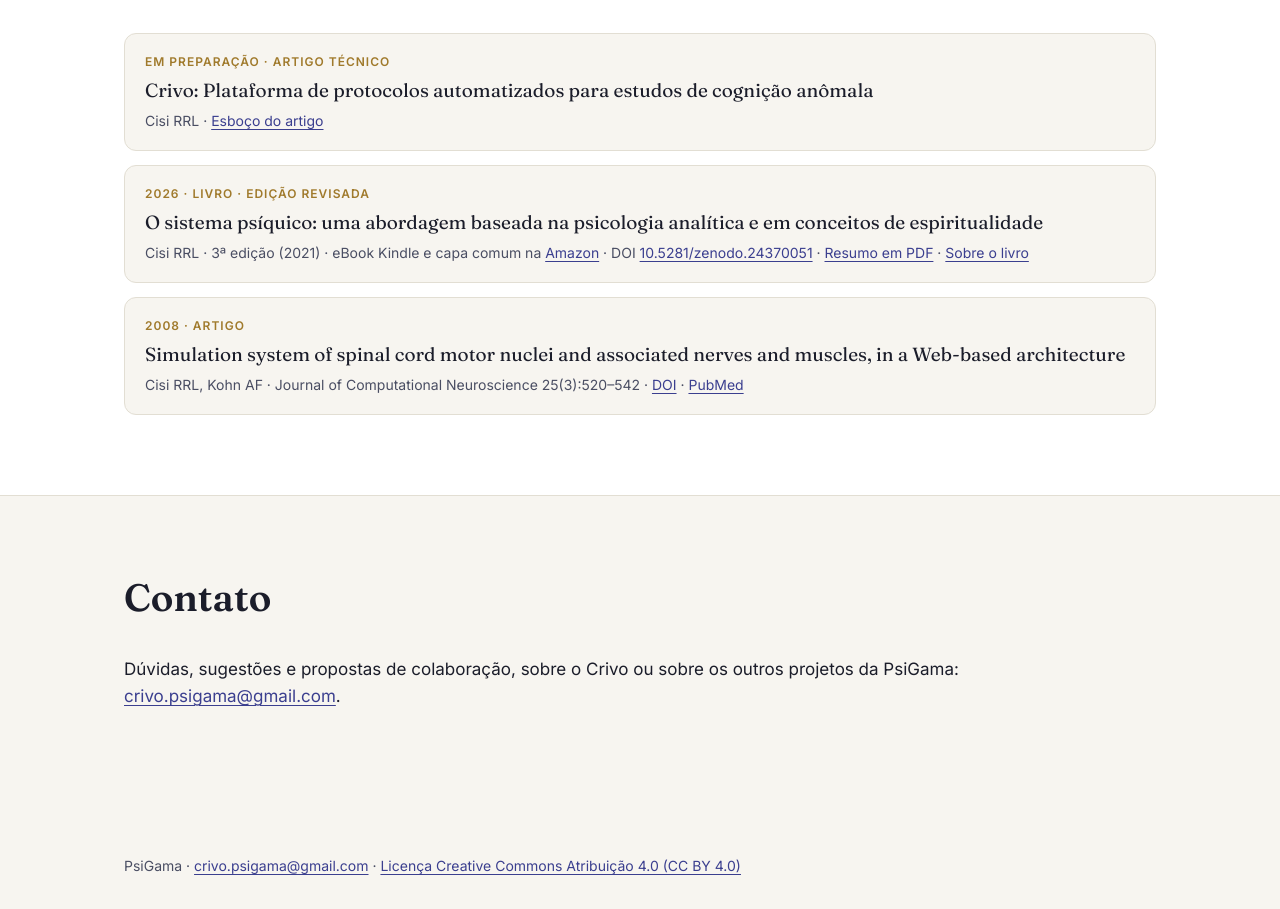
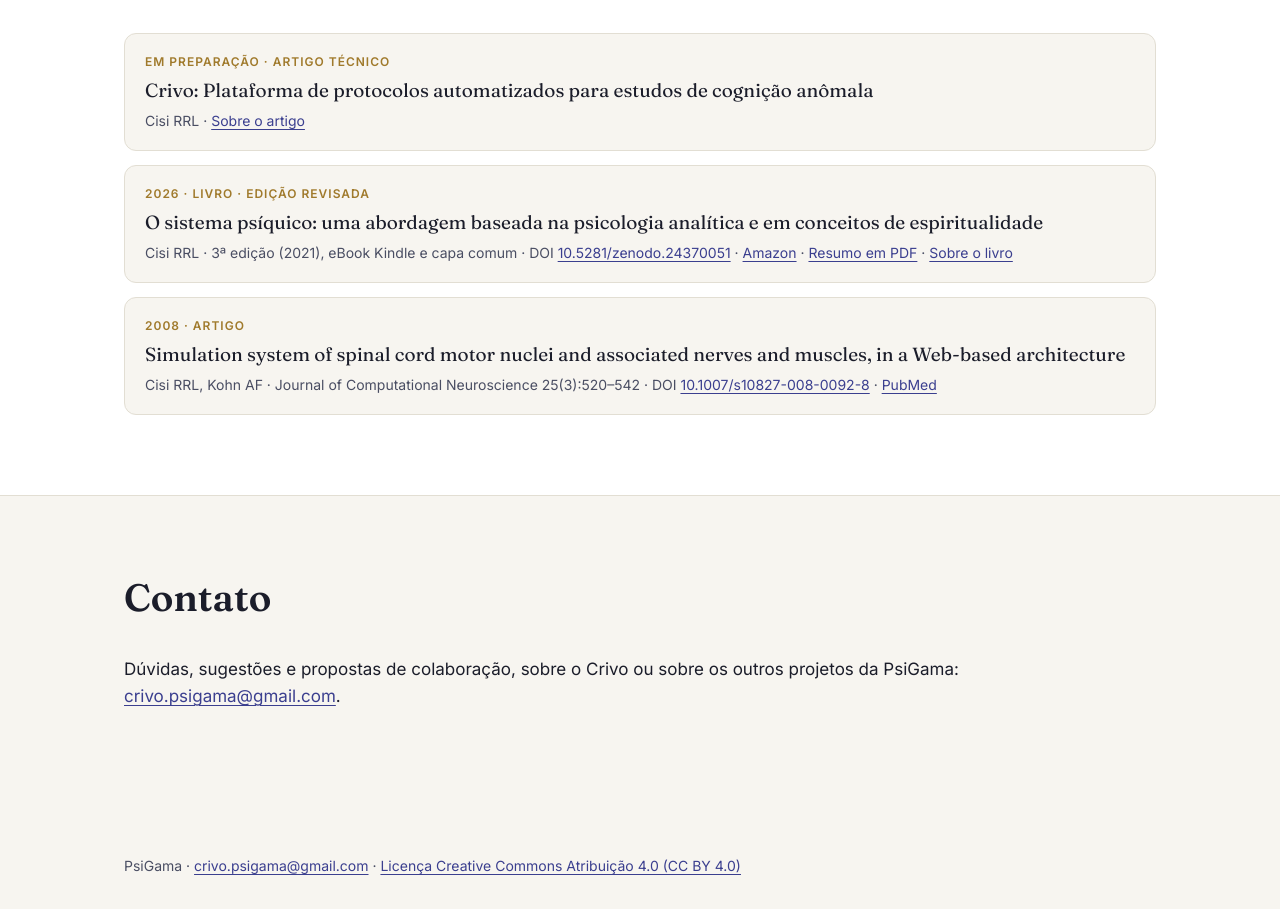
Before and after one commit to psigama/psigama, a plain HTML site: page index.html in a window 1280 px wide. Shown: the part 1475-2384 px from the top of the page. Drawn offline with Linux system fonts and the light colour scheme.

Commit message:
style: one order for the publication entries on the home page
Every entry reads authors, publication details, DOI with its code,
external links and, last, the page about the work. The Crivo draft link
becomes "Sobre o artigo", Amazon becomes a link of its own after the
DOI, and the 2008 article shows its DOI code instead of the bare label.

Co-Authored-By: Claude Opus 5.5 <noreply@anthropic.com>

```diff
--- a/index.html
+++ b/index.html
@@ -117,16 +117,18 @@
           <li>
             <div class="kind">Em preparação · Artigo técnico</div>
             <div class="title">Crivo: Plataforma de protocolos automatizados para estudos de cognição anômala</div>
-            <div class="where">Cisi RRL · <a href="https://crivo.psigama.com/artigo/">Esboço do artigo</a></div>
+            <div class="where">Cisi RRL
+              · <a href="https://crivo.psigama.com/artigo/">Sobre o artigo</a>
+            </div>
           </li>
           <li>
             <div class="kind">2026 · Livro · Edição revisada</div>
             <div class="title">O sistema psíquico: uma abordagem baseada na psicologia analítica e em conceitos de
               espiritualidade</div>
             <div class="where">Cisi RRL
-              · 3ª edição (2021)
-              · eBook Kindle e capa comum na <a href="https://www.amazon.com.br/dp/B08RWSF2BQ">Amazon</a>
+              · 3ª edição (2021), eBook Kindle e capa comum
               · DOI <a href="https://doi.org/10.5281/zenodo.24370051">10.5281/zenodo.24370051</a>
+              · <a href="https://www.amazon.com.br/dp/B08RWSF2BQ">Amazon</a>
               · <a href="sistema-psiquico/o-sistema-psiquico-resumo.pdf">Resumo em PDF</a>
               · <a href="sistema-psiquico/">Sobre o livro</a>
             </div>
@@ -135,9 +137,11 @@
             <div class="kind">2008 · Artigo</div>
             <div class="title">Simulation system of spinal cord motor nuclei and associated nerves and muscles, in a
               Web-based architecture</div>
-            <div class="where">Cisi RRL, Kohn AF · Journal of Computational Neuroscience 25(3):520–542 · <a
-                href="https://doi.org/10.1007/s10827-008-0092-8">DOI</a> · <a
-                href="https://pubmed.ncbi.nlm.nih.gov/18506610/">PubMed</a></div>
+            <div class="where">Cisi RRL, Kohn AF
+              · Journal of Computational Neuroscience 25(3):520–542
+              · DOI <a href="https://doi.org/10.1007/s10827-008-0092-8">10.1007/s10827-008-0092-8</a>
+              · <a href="https://pubmed.ncbi.nlm.nih.gov/18506610/">PubMed</a>
+            </div>
           </li>
         </ul>
       </div>
```
